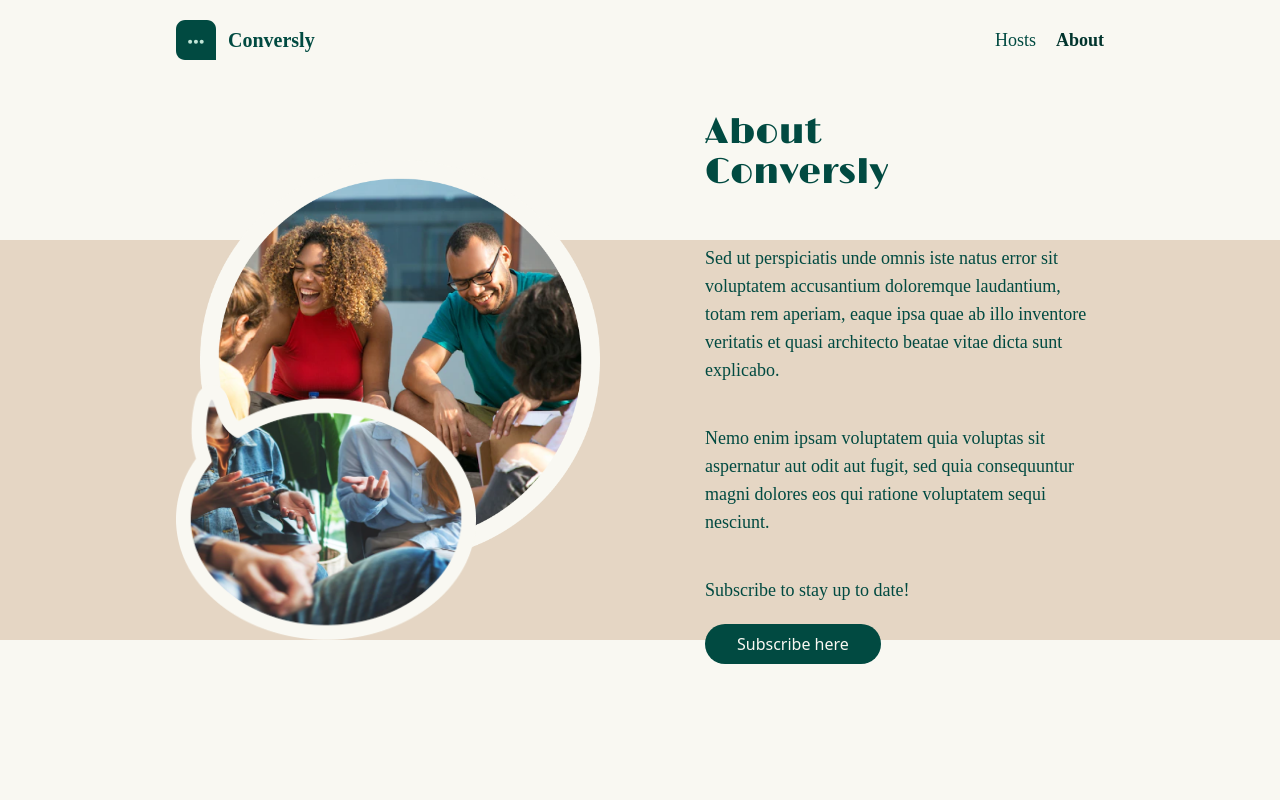
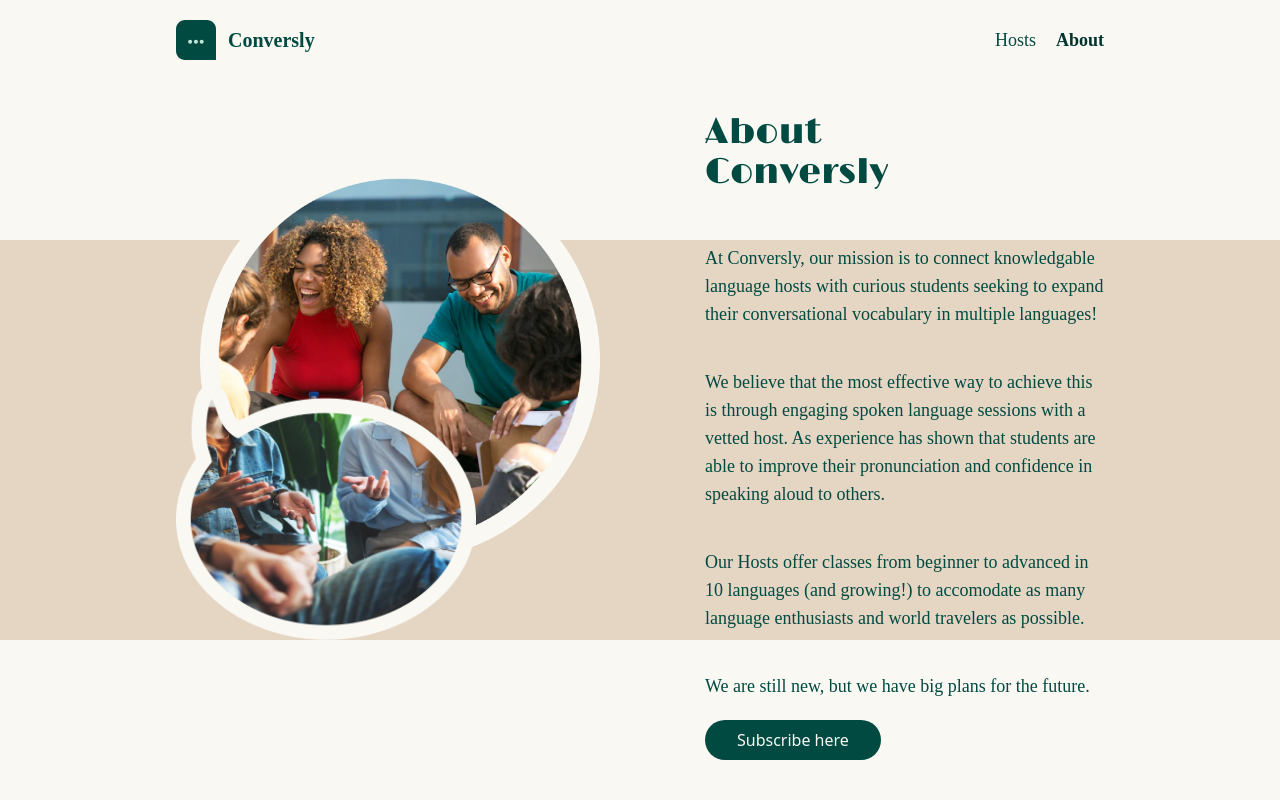
Before and after one commit to vercel-support/testdownload, a Next.js app: page /about in a window 1280 px wide. Shown: the top 800 px of the page. Built offline with nearby package versions, Linux system fonts and the light colour scheme; a web font is replaced by a local one.

Commit message:
eleventh commit

```diff
--- a/app/about/page.tsx
+++ b/app/about/page.tsx
@@ -31,19 +31,18 @@ function About() {
             <h1 className="text-4xl mt-8 font-title md:w-3 md:text-right mb-8">About Conversly</h1>
 
             <p className="paragraph">
-              Sed ut perspiciatis unde omnis iste natus error sit voluptatem
-              accusantium doloremque laudantium, totam rem aperiam, eaque ipsa
-              quae ab illo inventore veritatis et quasi architecto beatae vitae
-              dicta sunt explicabo.
+            At Conversly, our mission is to connect knowledgable language hosts with curious students seeking to expand their conversational vocabulary in multiple languages!
             </p>
 
             <p className="paragraph">
-              Nemo enim ipsam voluptatem quia voluptas sit aspernatur aut odit
-              aut fugit, sed quia consequuntur magni dolores eos qui ratione
-              voluptatem sequi nesciunt.
+            We believe that the most effective way to achieve this is through engaging spoken language sessions with a vetted host. As experience has shown that students are able to improve their pronunciation and confidence in speaking aloud to others.
             </p>
 
-            <p className="paragraph">Subscribe to stay up to date!</p>
+            <p className="paragraph">Our Hosts offer classes from beginner to advanced in 10 languages (and growing!) to accomodate as many language enthusiasts and world travelers as possible.</p>
+
+            <p className="paragraph">We are still new, but we have big plans for the future.</p>
+
+
             <Link
               href={"/"}
               className="py-2 px-8 bg-conversly_color hover:bg-conversly_color-defaulthover text-conversly_color-snow rounded-3xl w-44"
```
